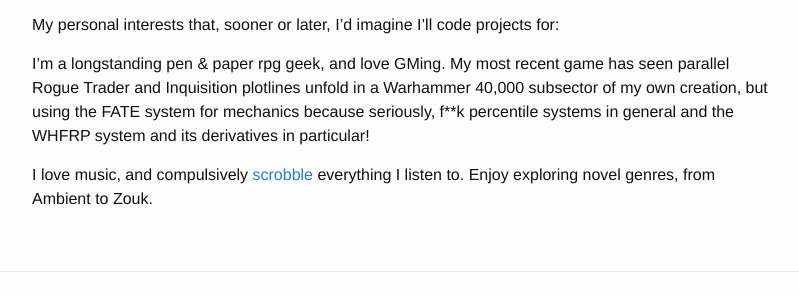
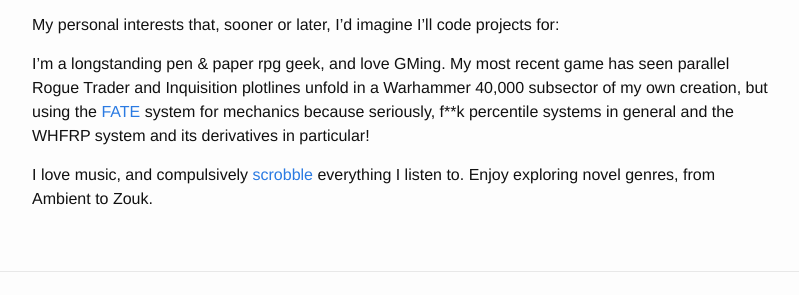
Before and after one commit to yamiacat/yamiacat.github.io, a Jekyll site: the page built from about.md, in a window 1280 px wide. Shown: the part 785-1080 px from the top of the page, without its empty margins (238-1037 px from the left). Built offline with Jekyll 4.4.1, drawn with Linux system fonts in a browser that asks for light colours; some of the changed lines change nothing that is shown.

```diff
--- a/about.md
+++ b/about.md
@@ -10,6 +10,6 @@
 
 My personal interests that, sooner or later, I'd imagine I'll code projects for:
 
-I'm a longstanding pen & paper rpg geek, and love GMing. My most recent game has seen parallel Rogue Trader and Inquisition plotlines unfold in a Warhammer 40,000 subsector of my own creation, but using the FATE system for mechanics because seriously, f**k percentile systems in general and the WHFRP system and its derivatives in particular!
+I'm a longstanding pen & paper rpg geek, and love GMing. My most recent game has seen parallel Rogue Trader and Inquisition plotlines unfold in a Warhammer 40,000 subsector of my own creation, but using the [FATE](http://www.faterpg.com/) system for mechanics because seriously, f**k percentile systems in general and the WHFRP system and its derivatives in particular!
 
 I love music, and compulsively [scrobble](https://www.last.fm/user/roninserotonin) everything I listen to. Enjoy exploring novel genres, from Ambient to Zouk.
```
